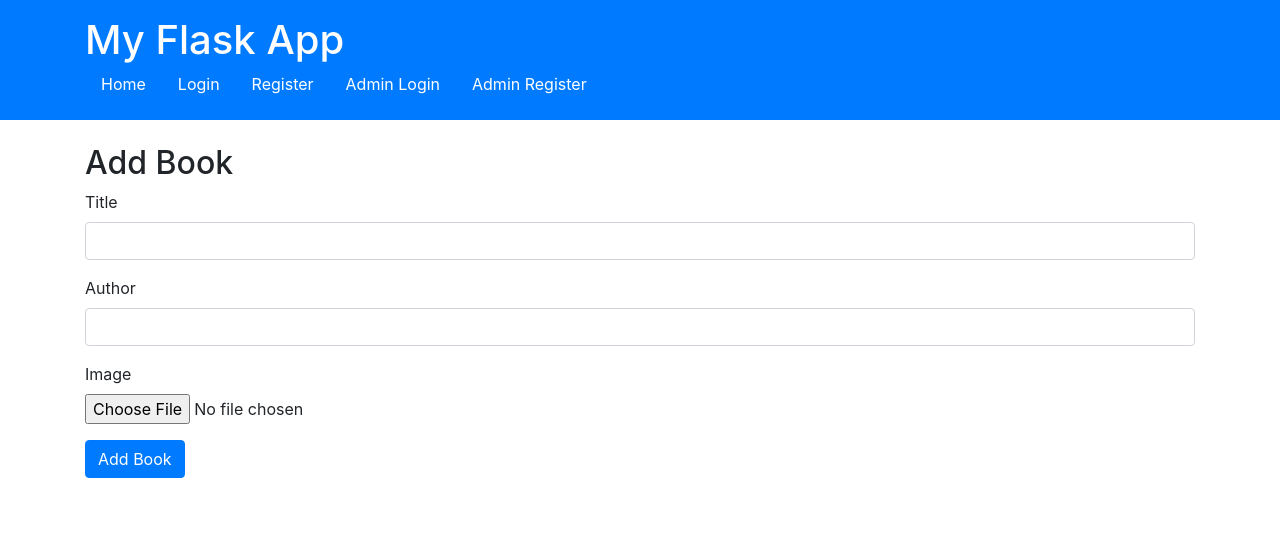
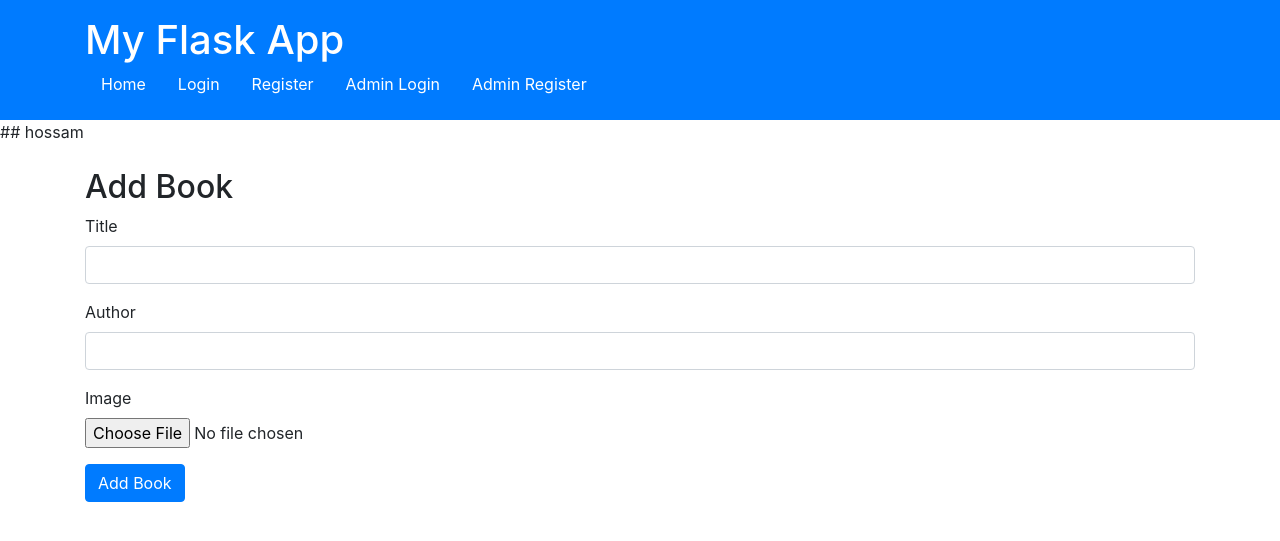
Before and after one commit to Hossam-El-Batal/Flask-labs, a Flask app: page /add_book in a window 1280 px wide. Shown: the top 541 px of the page. Run offline with Flask 3, Linux system fonts and the light colour scheme; some libraries are stand-ins or nearby versions.

Commit message:
Update base.html

```diff
--- a/app/templates/base.html
+++ b/app/templates/base.html
@@ -26,6 +26,7 @@
             </nav>
         </div>
     </header>
+    ## hossam
     <main class="container my-4">
         {% block content %}
         {% endblock %}
```
